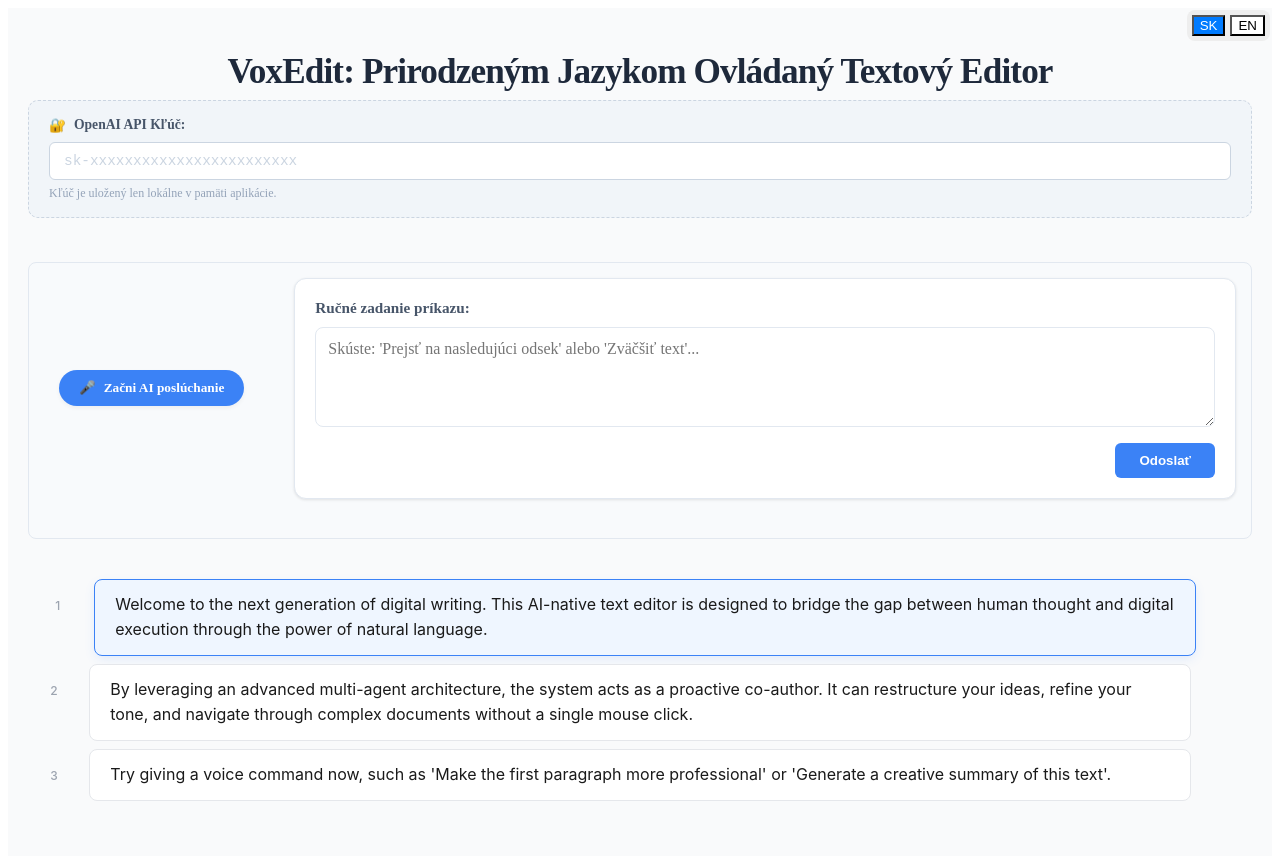
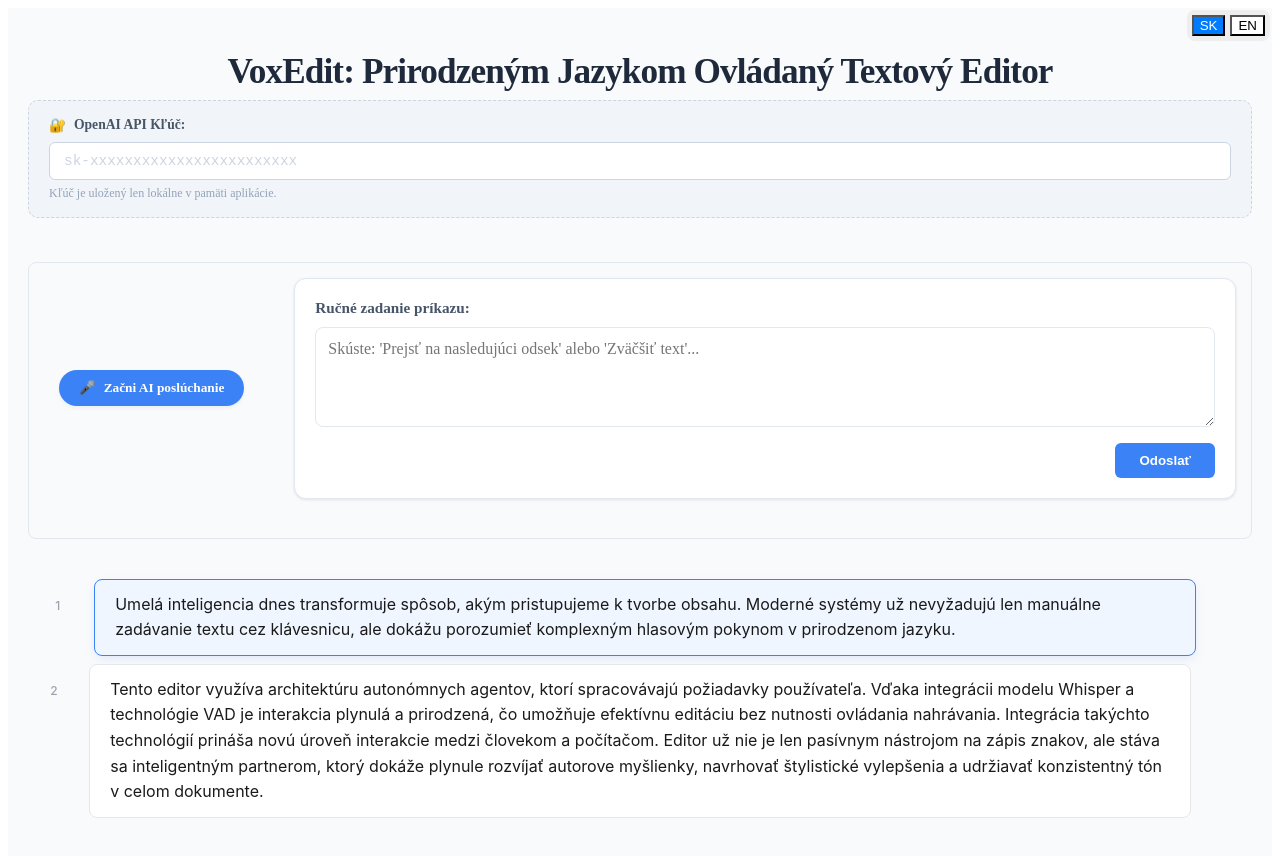
Before and after one commit to Tomas-Telek/Prirodzenym-jazykom-ovladany-editor, a React (Vite) app in the folder english - whisper - vad-web/my-nl-editor/: page / in a window 1280 px wide. Shown: the top 856 px of the page. Built offline with nearby package versions, Linux system fonts and the light colour scheme.

Commit message:
zmena textu v paragrafoch

```diff
--- a/english - whisper - vad-web/my-nl-editor/src/App.tsx
+++ b/english - whisper - vad-web/my-nl-editor/src/App.tsx
@@ -17,11 +17,17 @@
 
   const [language, setLanguage] = useState<'sk' | 'en'>('sk');
 
-  const [paragraphs, setParagraphs] = useState<string[]>([
-    "Welcome to the next generation of digital writing. This AI-native text editor is designed to bridge the gap between human thought and digital execution through the power of natural language.",
-    "By leveraging an advanced multi-agent architecture, the system acts as a proactive co-author. It can restructure your ideas, refine your tone, and navigate through complex documents without a single mouse click.",
-    "Try giving a voice command now, such as 'Make the first paragraph more professional' or 'Generate a creative summary of this text'."
+  // const [paragraphs, setParagraphs] = useState<string[]>([
+  //   "Welcome to the next generation of digital writing. This AI-native text editor is designed to bridge the gap between human thought and digital execution through the power of natural language.",
+  //   "By leveraging an advanced multi-agent architecture, the system acts as a proactive co-author. It can restructure your ideas, refine your tone, and navigate through complex documents without a single mouse click.",
+  //   "Try giving a voice command now, such as 'Make the first paragraph more professional' or 'Generate a creative summary of this text'."
+  // ]);
+
+    const [paragraphs, setParagraphs] = useState<string[]>([
+    "Umelá inteligencia dnes transformuje spôsob, akým pristupujeme k tvorbe obsahu. Moderné systémy už nevyžadujú len manuálne zadávanie textu cez klávesnicu, ale dokážu porozumieť komplexným hlasovým pokynom v prirodzenom jazyku.",
+    "Tento editor využíva architektúru autonómnych agentov, ktorí spracovávajú požiadavky používateľa. Vďaka integrácii modelu Whisper a technológie VAD je interakcia plynulá a prirodzená, čo umožňuje efektívnu editáciu bez nutnosti ovládania nahrávania. Integrácia takýchto technológií prináša novú úroveň interakcie medzi človekom a počítačom. Editor už nie je len pasívnym nástrojom na zápis znakov, ale stáva sa inteligentným partnerom, ktorý dokáže plynule rozvíjať autorove myšlienky, navrhovať štylistické vylepšenia a udržiavať konzistentný tón v celom dokumente.",
   ]);
+
 
 
   const stateRef = useRef({ currentIndex, paragraphs, history_, fontSize, language });
```
